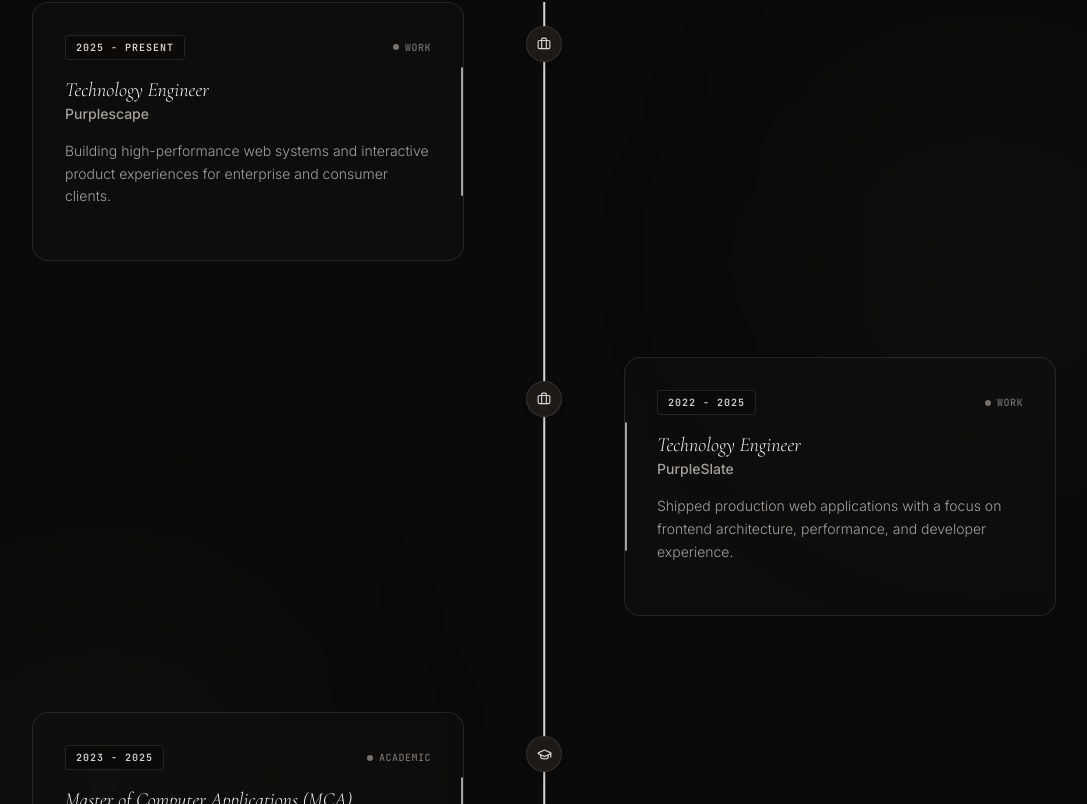
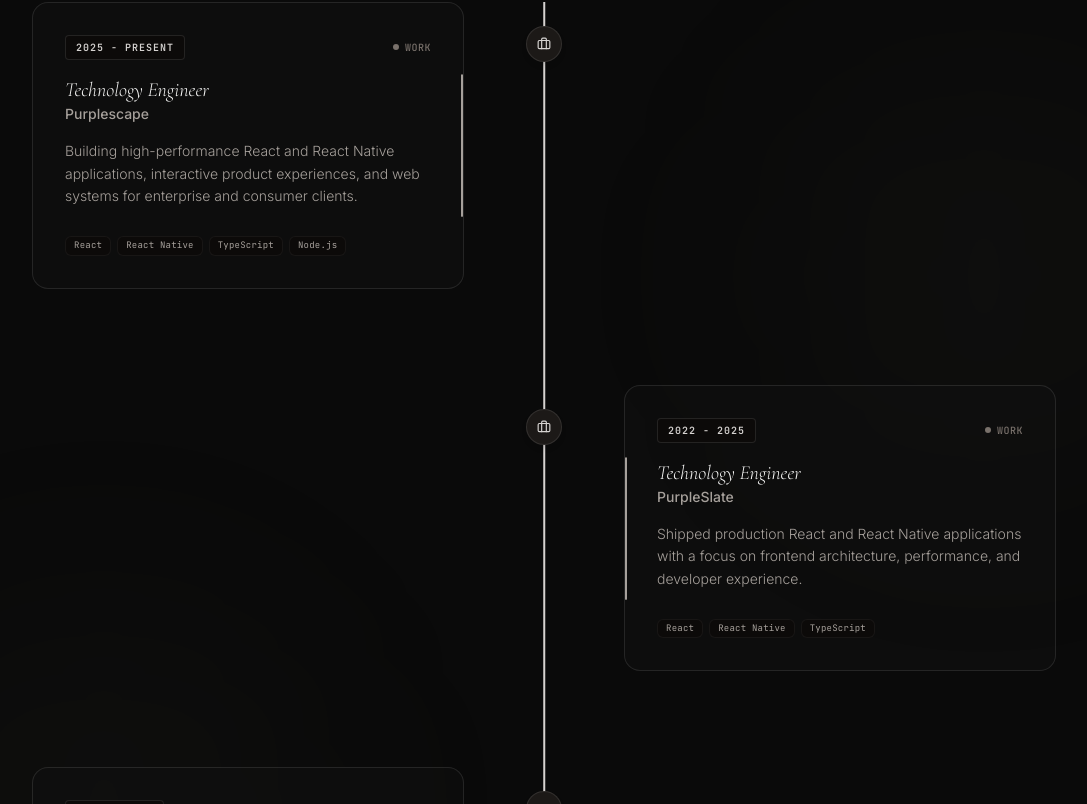
Before and after one commit to VJ-Rahavan/portfolio, a React (Vite) app: page / in a window 1280 px wide. Shown: the part 1196-2000 px from the top of the page, without its empty margins (96-1183 px from the left). Built offline with nearby package versions, Linux system fonts and the light colour scheme.

Commit message:
feat: organization content modification

```diff
--- a/src/data.ts
+++ b/src/data.ts
@@ -80,16 +80,18 @@
     year: "2025 - Present",
     title: "Technology Engineer",
     organization: "Purplescape",
-    description: "Building high-performance web systems and interactive product experiences for enterprise and consumer clients.",
-    type: "work"
+    description: "Building high-performance React and React Native applications, interactive product experiences, and web systems for enterprise and consumer clients.",
+    type: "work",
+    technologies: ["React", "React Native", "TypeScript", "Node.js"]
   },
   {
     id: "t2",
     year: "2022 - 2025",
     title: "Technology Engineer",
     organization: "PurpleSlate",
-    description: "Shipped production web applications with a focus on frontend architecture, performance, and developer experience.",
-    type: "work"
+    description: "Shipped production React and React Native applications with a focus on frontend architecture, performance, and developer experience.",
+    type: "work",
+    technologies: ["React", "React Native", "TypeScript"]
   },
   {
     id: "t3",
```
